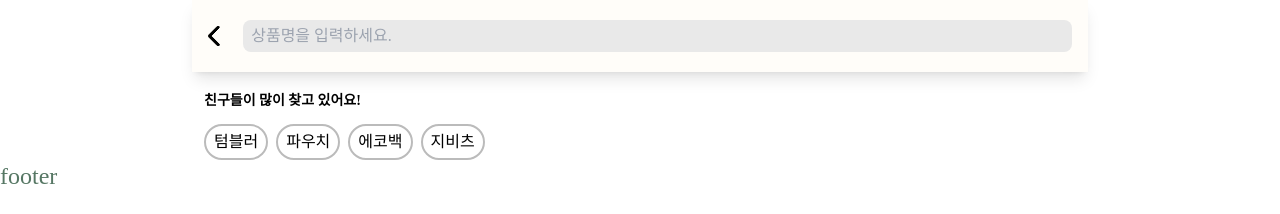
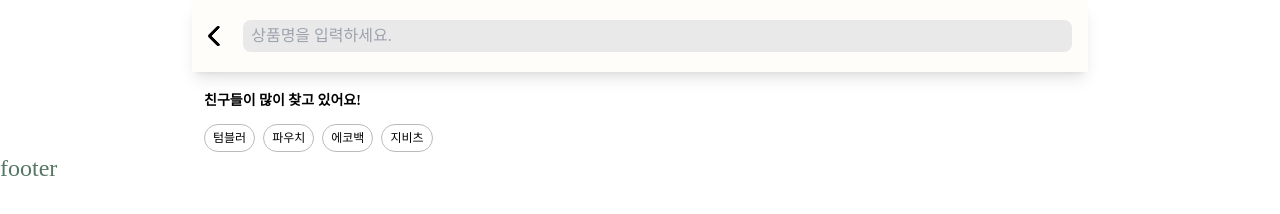
Before and after one commit to sssseungk/Pet_Bridge, a React (Vite) app: page /search in a window 1280 px wide. Shown: the top 214 px of the page. Built offline with nearby package versions, Linux system fonts and the light colour scheme; a web font is replaced by a local one.

Commit message:
[Modify] 상품 검색 페이지 체크박스 테두리, 폰트 크기 수정
#29 진행중

```diff
--- a/src/pages/SearchProduct.jsx
+++ b/src/pages/SearchProduct.jsx
@@ -16,16 +16,16 @@ function SearchProduct() {
       <div className="mt-2 max-w-4xl mx-auto pt-2 pl-3">
         <span className="text-sm font-[600]">친구들이 많이 찾고 있어요!</span>
         <ol className="flex gap-2 mt-3 justify-start">
-          <li className={`py-1 px-2 border-gray-1 border-2 rounded-[20px] ${isSelected === 'tumbler' ? 'bg-primary' : ''}`}>
+          <li className={`text-[12px] py-1 px-2 border-gray-1 border-[1px] rounded-[20px] ${isSelected === 'tumbler' ? 'bg-primary' : ''}`}>
             <button type="button" onClick={() => handleClickButton('tumbler')}>텀블러</button>
           </li>
-          <li className={`py-1 px-2 border-gray-1 border-2 rounded-[20px] ${isSelected === 'pouch' ? 'bg-primary' : ''}`}>
+          <li className={`text-[12px] py-1 px-2 border-gray-1 border-[1px] rounded-[20px] ${isSelected === 'pouch' ? 'bg-primary' : ''}`}>
             <button type="button" onClick={() => handleClickButton('pouch')}>파우치</button>
           </li>
-          <li className={`py-1 px-2 border-gray-1 border-2 rounded-[20px] ${isSelected === 'echobag' ? 'bg-primary' : ''}`}>
+          <li className={`text-[12px] py-1 px-2 border-gray-1 border-[1px] rounded-[20px] ${isSelected === 'echobag' ? 'bg-primary' : ''}`}>
             <button type="button" onClick={() => handleClickButton('echobag')}>에코백</button>
           </li>
-          <li className={`py-1 px-2 border-gray-1 border-2 rounded-[20px] ${isSelected === 'zibits' ? 'bg-primary' : ''}`}>
+          <li className={`text-[12px] py-1 px-2 border-gray-1 border-[1px] rounded-[20px] ${isSelected === 'zibits' ? 'bg-primary' : ''}`}>
             <button type="button" onClick={() => handleClickButton('zibits')}>지비츠</button>
           </li>
 
```
